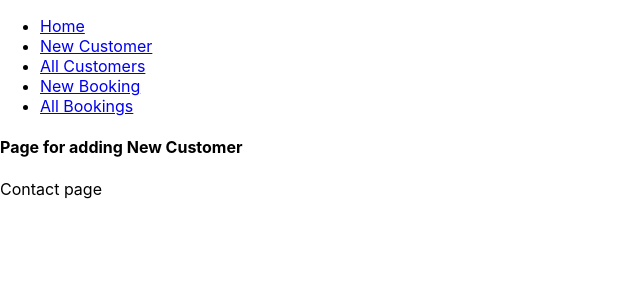
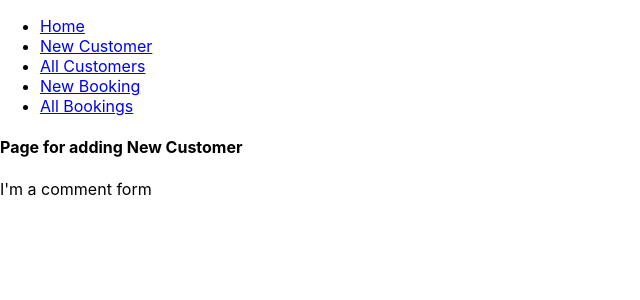
Before and after one commit to Maskonk/RestaurantBookingProject, a React (Create React App) app in the folder restaurant/: page /customers/new in a window 1280 px wide. Shown: the top 300 px of the page, without its empty margins (0-640 px from the left). Built offline with nearby package versions, Linux system fonts and the light colour scheme; no server answers.

Commit message:
CommentForm Component created and basic rendering added to check it appears in NewCustomer.

```diff
--- /dev/null
+++ b/restaurant/src/Components/CustomerForm.js
@@ -0,0 +1,12 @@
+import React, {Component} from 'react';
+
+class CustomerForm extends Component {
+  render() {
+    return (
+      <p>I'm a comment form </p>
+    )
+  }
+}
+
+
+export default CustomerForm;
--- a/restaurant/src/Components/NewCustomer.js
+++ b/restaurant/src/Components/NewCustomer.js
@@ -1,9 +1,10 @@
 import React from "react";
+import CustomerForm from './CustomerForm';
 
 const NewCustomer = () => (
  <div>
    <h4>Page for adding New Customer</h4>
-   <p>Contact page</p>
+   <CustomerForm/>
  </div>
 );
 
```
